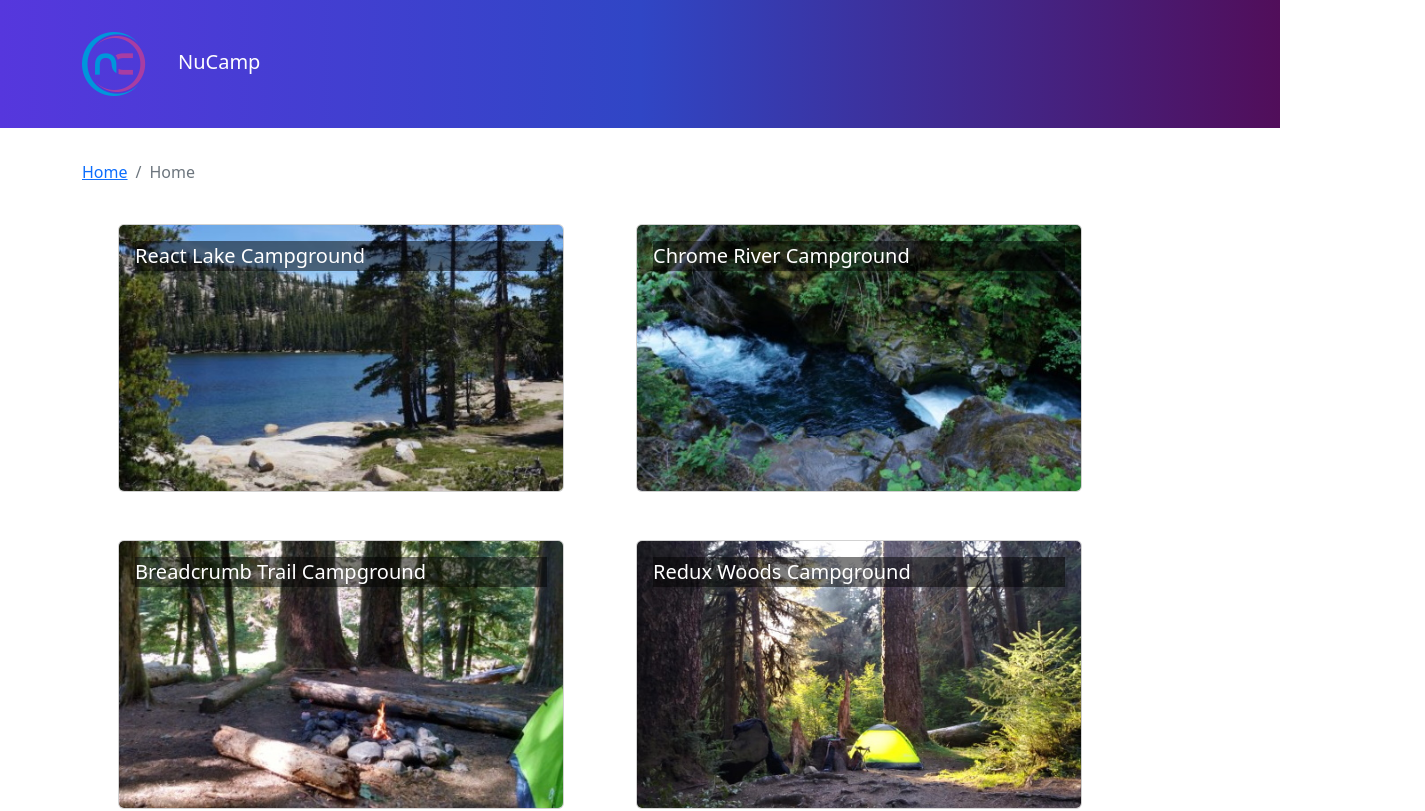
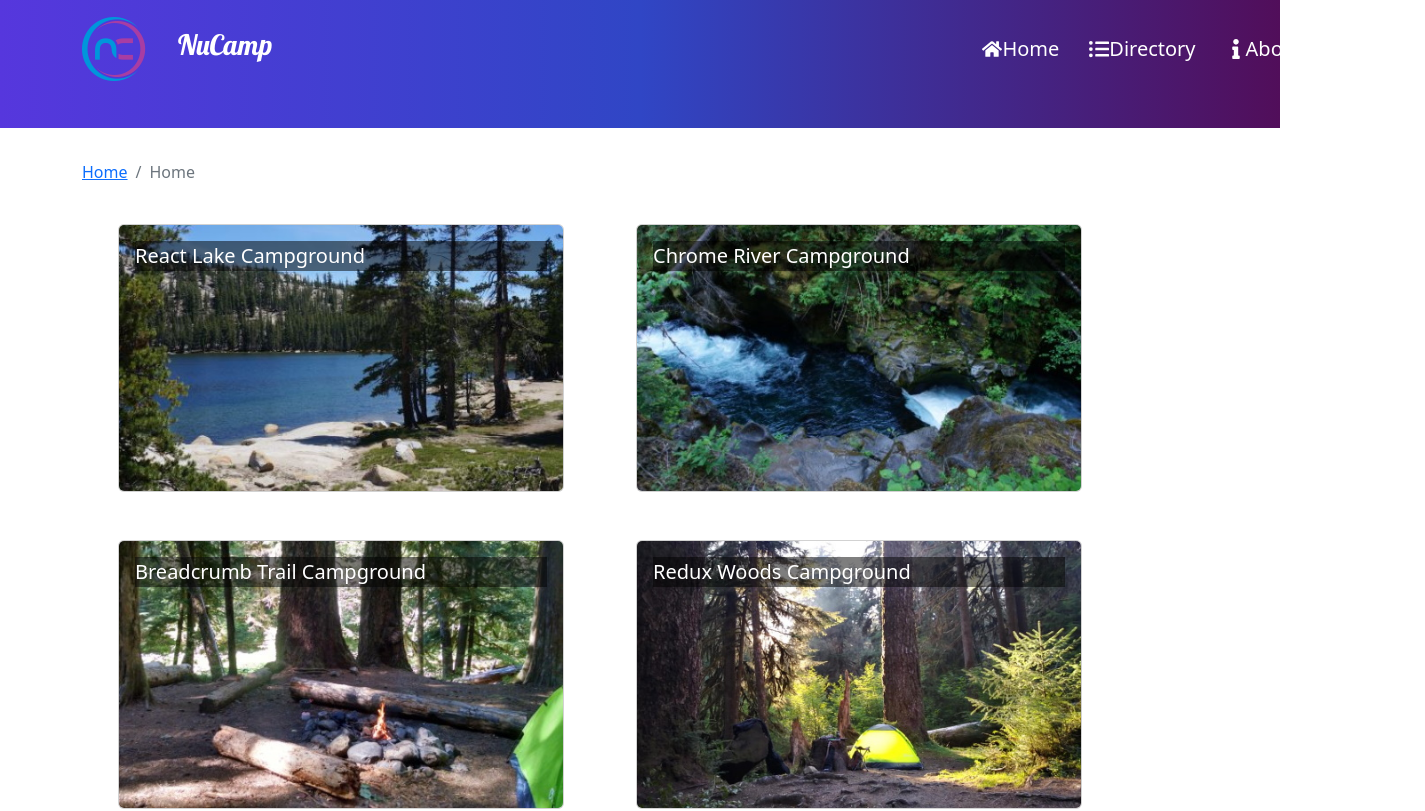
Before and after one commit to jadewalee/nucampsite, a React (Create React App) app: page /HomePage in a window 1280 px wide. Shown: the top 811 px of the page, 1425 px wide, since content can reach past the window. Built offline with nearby package versions, Linux system fonts and the light colour scheme.

Commit message:
update code

```diff
--- a/package.json
+++ b/package.json
@@ -13,6 +13,7 @@
     "formik": "^2.2.9",
     "react": "^18.2.0",
     "react-dom": "^18.2.0",
+    "react-icons": "^5.1.0",
     "react-redux": "^8.1.3",
     "react-router-dom": "^6.2.1",
     "react-scripts": "5.0.1",
--- a/src/components/Header.jsx
+++ b/src/components/Header.jsx
@@ -1,15 +1,35 @@
-import React from 'react'
-import { Navbar, NavbarBrand,Container } from 'reactstrap';
-import  NucampLogo  from '../app/assets/img/logo.png';
+import React from 'react';
+import '../styles/App.css';
+import { Navbar, NavbarBrand, Container } from 'reactstrap';
+import NucampLogo from '../app/assets/img/logo.png';
+import { FaHome, FaInfo, FaListUl, FaAddressCard } from "react-icons/fa";
 
 
 const Header = () => {
     return (
         <Navbar dark color='primary' sticky='top' expand='md'>
             <Container>
-                <NavbarBrand href='/'>
-                    <img src={NucampLogo} alt='nucamp logo' />
-                NuCamp
+                <NavbarBrand href='/HomePage'>
+                    <div className='navbar-content'>
+                        <img src={NucampLogo} alt='nucamp logo' />
+
+                        <h3 > NuCamp</h3>
+
+                        <div className='container-head-icons'>
+                            <div>
+                                <FaHome /> Home
+                            </div>
+                            <div>
+                                <FaListUl /> Directory
+                            </div>
+                            <div>
+                                <FaInfo /> About
+                            </div>
+                            <div>
+                                <FaAddressCard /> Contact
+                            </div>
+                        </div>
+                    </div>
                 </NavbarBrand>
             </Container>
         </Navbar>
--- a/src/styles/App.css
+++ b/src/styles/App.css
@@ -73,3 +73,39 @@ h2 {
   opacity: 0;
   transition: 300ms ease-in;
 }
+
+/* .container-head{
+  align-items: center;
+  display: flex;
+}
+
+.container-head-icons{
+  display: flex;
+  justify-content: flex-end;
+  gap: 20px;
+  align-items: center;
+} */
+.navbar-content {
+  display: flex;
+  align-items: center;
+  justify-content: space-between;
+}
+.navbar-content h3 {
+  margin-right: 25em; /* Add this line */
+}
+
+.container-head-icons {
+  display: flex;
+  align-items: center;
+  gap: 20px;
+}
+
+.container-head-icons div {
+  display: flex;
+  align-items: center;
+  margin-left: 10px;
+}
+
+.container-head-icons div span {
+  margin-left: 5px;
+}
```
Also changed, not shown: 1 other file (tests, documents, lock files or other folders).
